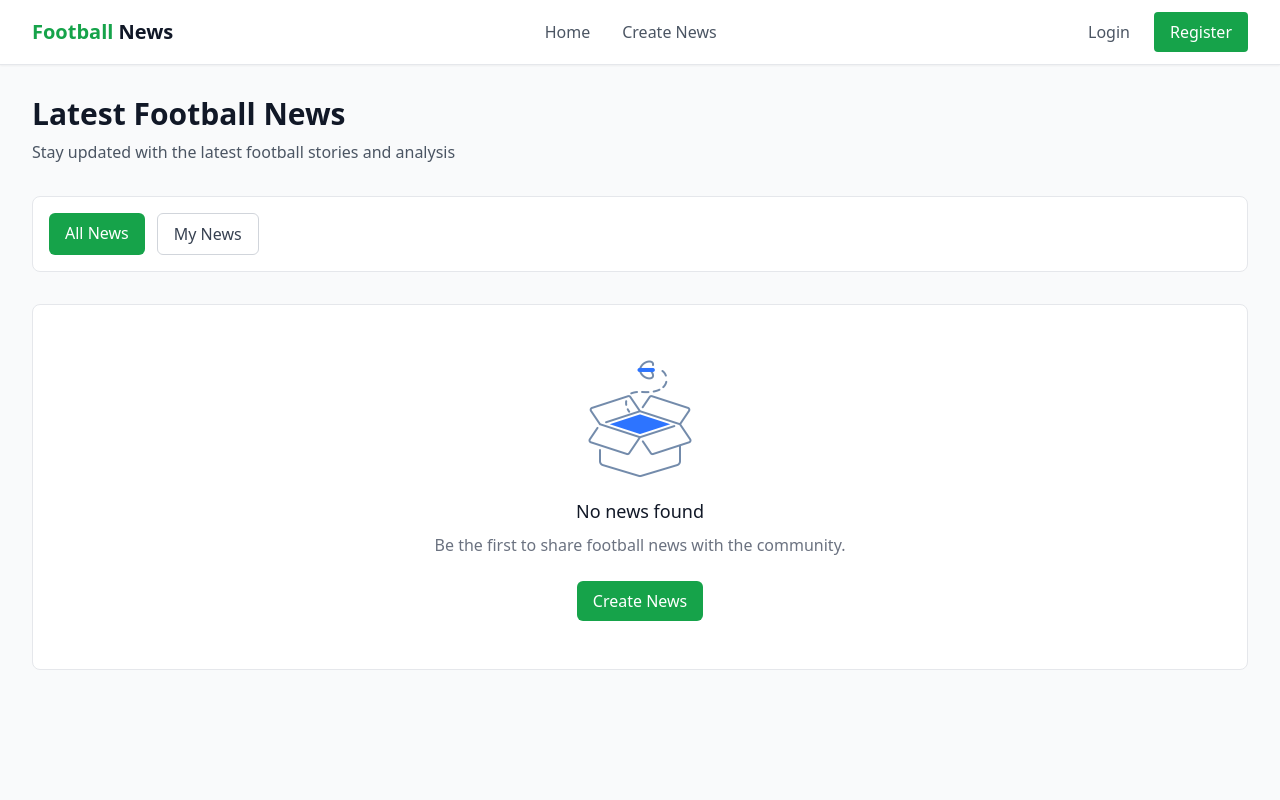
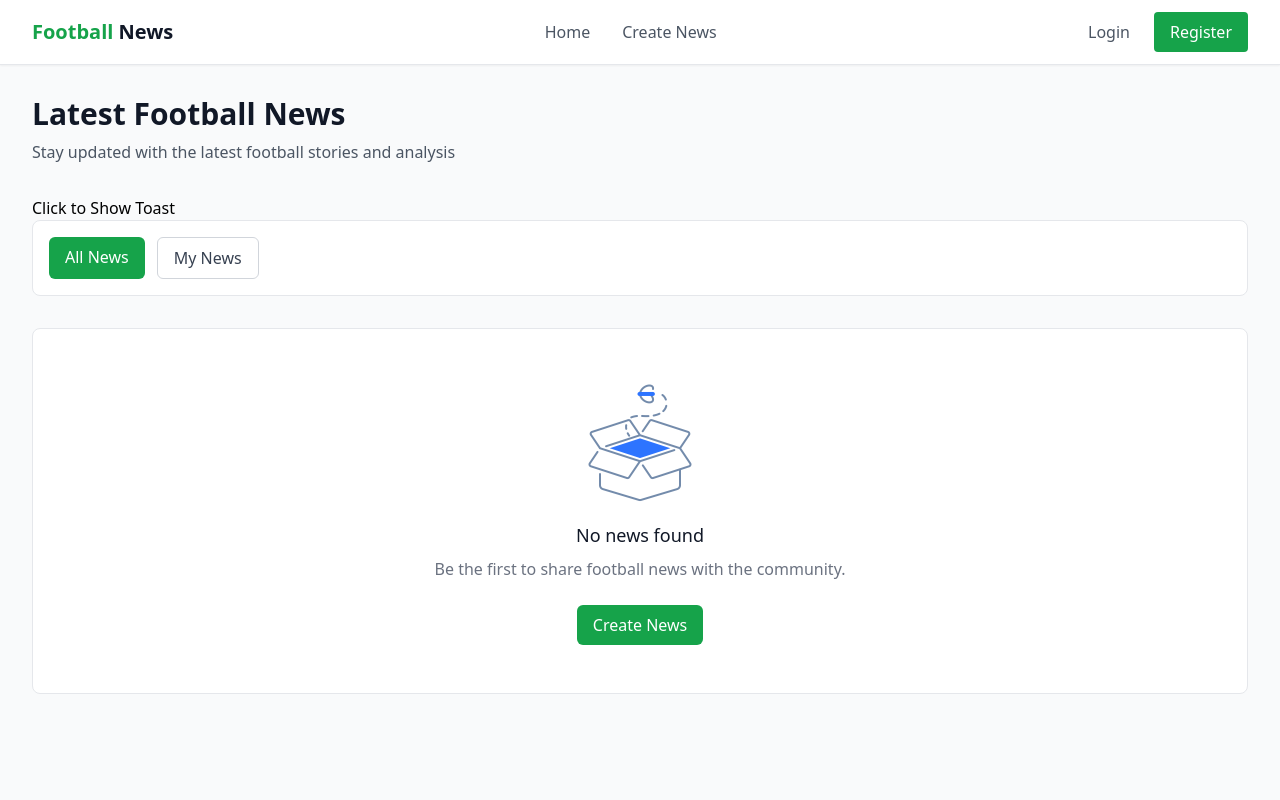
Before and after one commit to nayraarr/football-news, a Django app: template main/templates/main.html in a window 1280 px wide. Run offline with Django 5.2, Linux system fonts and the light colour scheme; the template is opened without the code that fills it, so the values that code supplies are empty; some libraries are stand-ins or nearby versions.

Commit message:
Implementasi Notifikasi Toast

```diff
--- a/main/templates/main.html
+++ b/main/templates/main.html
@@ -15,6 +15,12 @@
       <h1 class="text-3xl font-bold text-gray-900 mb-2">Latest Football News</h1>
       <p class="text-gray-600">Stay updated with the latest football stories and analysis</p>
     </div>
+
+    <button
+      onclick="showToast('Sample Title', 'This is a sample message for the toast notification.')"
+    >
+      Click to Show Toast
+    </button>
 
     <!-- Filter Section -->
     <div class="flex flex-col sm:flex-row sm:items-center sm:justify-between mb-8 bg-white rounded-lg border border-gray-200 p-4">
--- /dev/null
+++ b/static/js/toast.js
@@ -0,0 +1,37 @@
+function showToast(title, message, type = 'normal', duration = 3000) {
+    const toastComponent = document.getElementById('toast-component');
+    const toastTitle = document.getElementById('toast-title');
+    const toastMessage = document.getElementById('toast-message');
+
+    if (!toastComponent) return;
+
+    // Remove all type classes first
+    toastComponent.classList.remove(
+        'bg-red-50', 'border-red-500', 'text-red-600',
+        'bg-green-50', 'border-green-500', 'text-green-600',
+        'bg-white', 'border-gray-300', 'text-gray-800'
+    );
+
+    // Set type styles and icon
+    if (type === 'success') {
+        toastComponent.classList.add('bg-green-50', 'border-green-500', 'text-green-600');
+        toastComponent.style.border = '1px solid #22c55e';
+    } else if (type === 'error') {
+        toastComponent.classList.add('bg-red-50', 'border-red-500', 'text-red-600');
+        toastComponent.style.border = '1px solid #ef4444';
+    } else {
+        toastComponent.classList.add('bg-white', 'border-gray-300', 'text-gray-800');
+        toastComponent.style.border = '1px solid #d1d5db';
+    }
+
+    toastTitle.textContent = title;
+    toastMessage.textContent = message;
+
+    toastComponent.classList.remove('opacity-0', 'translate-y-64');
+    toastComponent.classList.add('opacity-100', 'translate-y-0');
+
+    setTimeout(() => {
+        toastComponent.classList.remove('opacity-100', 'translate-y-0');
+        toastComponent.classList.add('opacity-0', 'translate-y-64');
+    }, duration);
+}
--- a/templates/base.html
+++ b/templates/base.html
@@ -12,6 +12,8 @@
 
     <body>
         {% block content %} {% endblock content %}
+
+        {% include 'toast.html' %}
     </body>
 
 </html>
--- /dev/null
+++ b/templates/toast.html
@@ -0,0 +1,16 @@
+{% load static %}
+<div
+    class="fixed bottom-8 right-8 p-4 px-8 rounded-xl shadow-xl z-50 opacity-0 transition-all duration-300 translate-y-64 flex items-center gap-4"
+    id="toast-component"
+>
+    <span id="toast-icon" class="text-2xl"></span>
+    <div>
+        <h3 class="font-bold" id="toast-title">
+            This is a Sample Title
+        </h3>
+        <p class="text-gray-700 text-sm line-clamp-3" id="toast-message">
+            This is a Sample Message
+        </p>
+    </div>
+</div>
+<script src="{% static 'js/toast.js' %}"></script>
```
